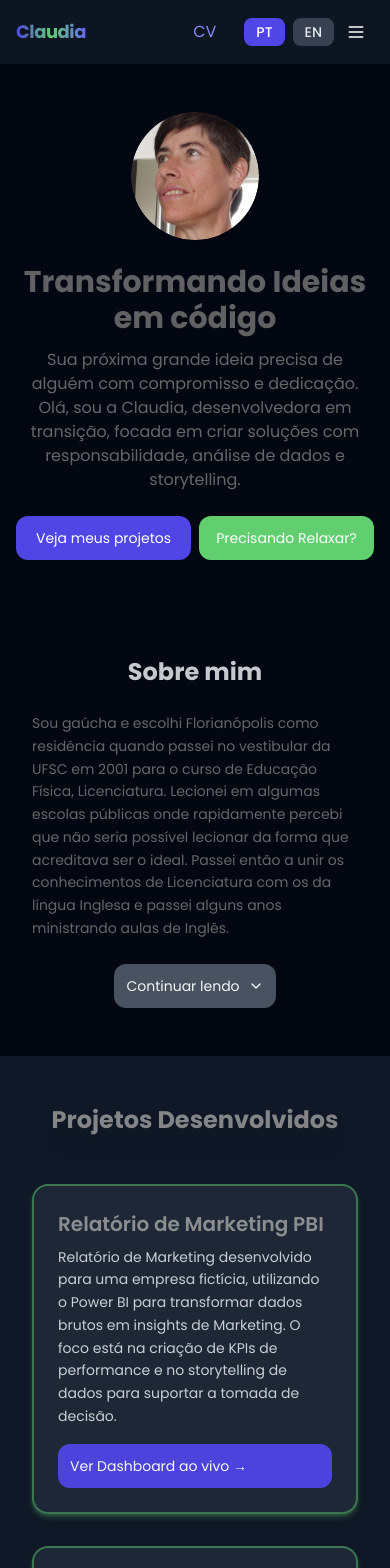
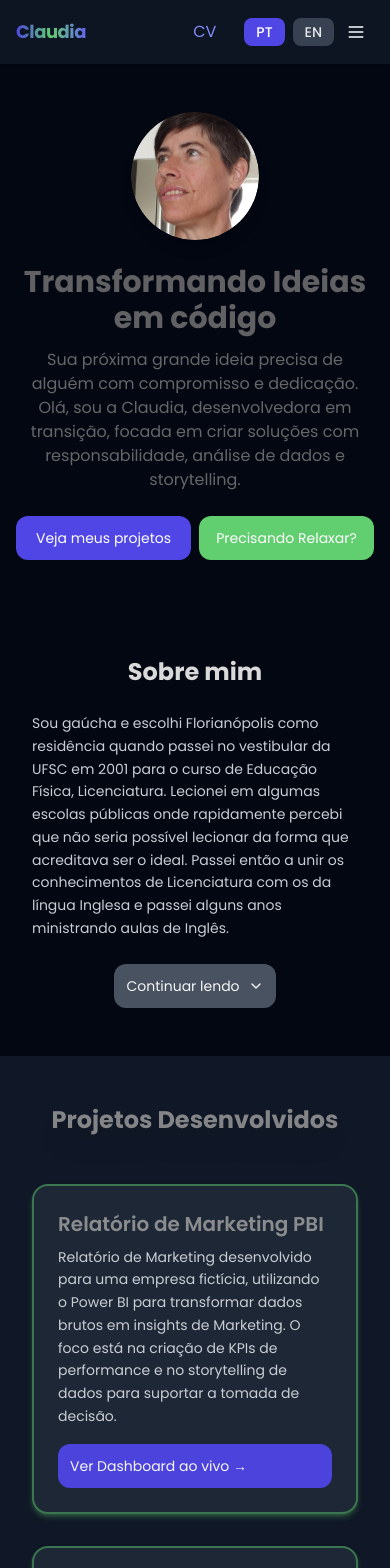
Before and after one commit to ClauSalomoni/ClauSalomoni.github.io, a React (Vite) app: page / in a window 390 px wide. Shown: the top 1568 px of the page. Built offline with nearby package versions, Linux system fonts and the light colour scheme.

Commit message:
Arrumando contraste e cores no mobile

```diff
--- a/src/App.tsx
+++ b/src/App.tsx
@@ -19,6 +19,7 @@ export default function App() {
 
   return (
     <div className="relative min-h-screen bg-gray-950 dark:text-white overflow-hidden">
+
       <Header />
 
       <main className="w-full">
--- a/src/components/Header.tsx
+++ b/src/components/Header.tsx
@@ -77,6 +77,7 @@ export default function Header() {
               onClick={() => setMenuAberto(!menuAberto)}
               className="lg:hidden p-2 rounded-lg hover:bg-gray-100 dark:hover:bg-gray-800"
               aria-label="Menu"
+              title={t("header.descricao")}
             >
               {menuAberto ? <X size={20} /> : <Menu size={20} />}
             </button>
@@ -99,7 +100,7 @@ export default function Header() {
             <li className="relative">
               <button
                 onClick={() => setMostrarContato(!mostrarContato)}
-                className="hover:text-indigo-600 dark:hover:text-indigo-400 transition-colors"
+                className={`flex items-center gap-2 hover:underline "text-indigo-500"`}
               >
                 {t('header.contato')}
               </button>
--- a/src/components/LanguageSwitcher.tsx
+++ b/src/components/LanguageSwitcher.tsx
@@ -12,6 +12,7 @@ const LanguageSwitcher = () => {
     <div className="flex gap-2 ml-4">
       <button
         onClick={() => changeLanguage('pt')}
+        title="Mudar para Português"
         className={`px-3 py-1 rounded-lg text-sm font-medium transition-colors ${
           i18n.language === 'pt'
             ? 'bg-indigo-600 text-white'
@@ -22,6 +23,7 @@ const LanguageSwitcher = () => {
       </button>
       <button
         onClick={() => changeLanguage('en')}
+        title="Switch to English"
         className={`px-3 py-1 rounded-lg text-sm font-medium transition-colors ${
           i18n.language === 'en'
             ? 'bg-indigo-600 text-white'
--- /dev/null
+++ b/src/components/RevealText.tsx
@@ -0,0 +1,60 @@
+import { useEffect, useRef, useState } from "react";
+
+interface RevealTextProps {
+  children: React.ReactNode;
+  delay?: number;
+  className?: string;
+  as?: 'div' | 'p' | 'span';
+}
+
+export default function RevealText({
+  children,
+  delay = 0,
+  className = ""
+
+}: RevealTextProps) {
+  const ref = useRef<HTMLDivElement>(null);
+  const [isVisible, setIsVisible] = useState(false);
+
+  useEffect(() => {
+    // Respeita preferência do usuário por movimento reduzido
+    const prefersReducedMotion = window.matchMedia('(prefers-reduced-motion: reduce)').matches;
+
+    if (prefersReducedMotion) {
+      setIsVisible(true); // Mostra imediatamente sem animação
+      return;
+    }
+
+    const observer = new IntersectionObserver(
+      ([entry]) => {
+        if (entry.isIntersecting) {
+          setIsVisible(true);
+          observer.disconnect();
+        }
+      },
+      { threshold: 0.2, rootMargin: "0px 0px -50px 0px" }
+    );
+
+    const currentRef = ref.current;
+    if (currentRef) observer.observe(currentRef);
+
+    return () => {
+      if (currentRef) observer.unobserve(currentRef);
+    };
+  }, []);
+
+  return (
+    <div
+      ref={ref}
+      className={className}
+      style={{
+        opacity: isVisible ? 1 : 0,
+        transform: isVisible ? "translateY(0)" : "translateY(20px)",
+        transition: "opacity 0.6s ease, transform 0.6s ease",
+        transitionDelay: `${delay}ms`
+      }}
+    >
+      {children}
+    </div>
+  );
+}
--- a/src/components/Sobre.tsx
+++ b/src/components/Sobre.tsx
@@ -1,11 +1,12 @@
 import { useState, useRef } from 'react';
 import { useTranslation } from 'react-i18next';
-import FadeText from "./FadeText";
-import FadeParagraph from "./FadeParagraph";
-import Section from './layout/Section';
-import Container from './layout/Container';
+//import FadeText from "./FadeText";
+//import FadeParagraph from "./FadeParagraph";
+import RevealText from './RevealText.tsx';
+import Section from './layout/Section.tsx';
+import Container from './layout/Container.tsx';
 import Button from './ui/Button';
-import { Title } from './ui/Typography';
+import { Title, Paragraph } from './ui/Typography.tsx'
 import { ChevronDown, ChevronUp } from 'lucide-react';
 
 export default function Sobre() {
@@ -36,7 +37,7 @@ export default function Sobre() {
   return (
     <Section id="sobre" bgColor="white">
       <Container size="small">
-        <FadeText as="div" className="mb-6 md:mb-8">
+        <RevealText as="div" className="mb-6 md:mb-8">
           <Title
             as="h2"
             center
@@ -44,16 +45,18 @@ export default function Sobre() {
           >
             {t('sobre.title')}
           </Title>
-        </FadeText>
+        </RevealText>
 
         <div className="space-y-3 md:space-y-6">
           {paragrafos.map((num, index) => {
             if (!expandido && index >= paragrafosIniciais) return null;
 
             return (
-              <FadeParagraph key={num} size="base">
+              <RevealText key={num} delay={150 + (index * 50)}>
+                <Paragraph>
                 {t(`sobre.paragraph${num}`)}
-              </FadeParagraph>
+                </Paragraph>
+              </RevealText>
             );
           })}
         </div>
--- a/src/components/ui/Constants.ts
+++ b/src/components/ui/Constants.ts
@@ -19,5 +19,25 @@ export const TEXT_SIZES = {
     nav: 'text-sm sm:text-base',
   }
 } as const;
+// ✅ NOVO: Cores com contraste GARANTIDO
+export const TEXT_COLORS = {
+  // Modo Claro (fundo branco/cinza claro)
+  light: {
+    primary: 'text-gray-900',   // Quase preto - 16:1 contraste
+    secondary: 'text-gray-700',  // Cinza escuro - 9:1 contraste
+    tertiary: 'text-gray-600',   // Cinza médio - 7:1 contraste
+    accent: 'text-indigo-600',   // Roxo escuro - bom contraste
+    white: 'text-white',         // Branco puro
+  },
+  // Modo Escuro (fundo escuro)
+  dark: {
+    primary: 'text-gray-100',    // Quase branco - 16:1 contraste
+    secondary: 'text-gray-300',   // Cinza claro - 9:1 contraste
+    tertiary: 'text-gray-400',    // Cinza médio - 7:1 contraste
+    accent: 'text-indigo-400',    // Roxo claro - bom contraste
+    black: 'text-gray-900',       // Preto
+  }
+} as const;
+
 
 export type TextSize = typeof TEXT_SIZES;
--- a/src/components/ui/Typography.tsx
+++ b/src/components/ui/Typography.tsx
@@ -36,7 +36,7 @@ export const Title = forwardRef<HTMLHeadingElement, TitleProps>(({
   return (
     <Component
       ref={ref}
-      className={`font-extrabold text-gray-900 dark:text-gray-100 ${getSizeClass()} ${center ? 'text-center' : ''} ${className}`}
+      className={`font-extrabold ${getSizeClass()} ${center ? 'text-center' : ''} ${className}`}
     >
       {children}
     </Component>
@@ -49,12 +49,14 @@ interface ParagraphProps {
   children: React.ReactNode;
   className?: string;
   size?: 'large' | 'base' | 'small';
+  muted?: boolean;
 }
 
 export function Paragraph({
   children,
   className = '',
-  size = 'base'
+  size = 'base',
+  muted = false
 }: ParagraphProps) {
 
   // 👇 Verificação de segurança para TEXT_SIZES.body
@@ -71,9 +73,15 @@ export function Paragraph({
       return fallbackSizes[size];
     }
   };
+  const getColorClass = () => {
+    if (muted) {
+      return 'text-gray-600 dark:text-gray-400'; // Cinza médio (bom contraste)
+    }
+    return 'text-gray-700 dark:text-gray-300'; // Cinza escuro (excelente contraste)
+  };
 
   return (
-    <p className={`${getSizeClass()} text-gray-700 dark:text-gray-300 leading-relaxed ${className}`}>
+    <p className={`${getSizeClass()} ${getColorClass()} leading-relaxed ${className}`}>
       {children}
     </p>
   );
--- a/src/i18n/locales/en.json
+++ b/src/i18n/locales/en.json
@@ -1,6 +1,7 @@
 {
   "header": {
     "logo": "Claudia Salomoni",
+    "descricao": "More Options",
     "sobre": "About",
     "cv": "Download Resume",
     "projetos": "Projects",
--- a/src/i18n/locales/pt.json
+++ b/src/i18n/locales/pt.json
@@ -2,12 +2,14 @@
   "header": {
     "logo": "Claudia Salomoni",
     "cv": "Baixar CV",
+    "descricao": "Mais Opções",
     "sobre": "Sobre",
     "projetos": "Projetos",
     "contato": "Contato",
     "whatsapp": "WhatsApp",
     "email": "E-mail",
     "linkedin": "LinkedIn"
+
   },
   "hero": {
     "title": "Transformando Ideias em código",
--- a/src/index.css
+++ b/src/index.css
@@ -18,3 +18,20 @@ html {
     @apply bg-gray-950 text-white font-sans;
   }
 }
+/* Acessibilidade - Foco visível */
+*:focus-visible {
+  @apply outline-none ring-2 ring-indigo-500 ring-offset-2 ring-offset-gray-950;
+}
+
+/* Respeita preferência por movimento reduzido */
+@media (prefers-reduced-motion: reduce) {
+  html {
+    scroll-behavior: auto;
+  }
+
+  * {
+    animation-duration: 0.01ms !important;
+    animation-iteration-count: 1 !important;
+    transition-duration: 0.01ms !important;
+  }
+}
```
Also changed, not shown: src/components/Evolucao.tsx (+49 -21 lines).
